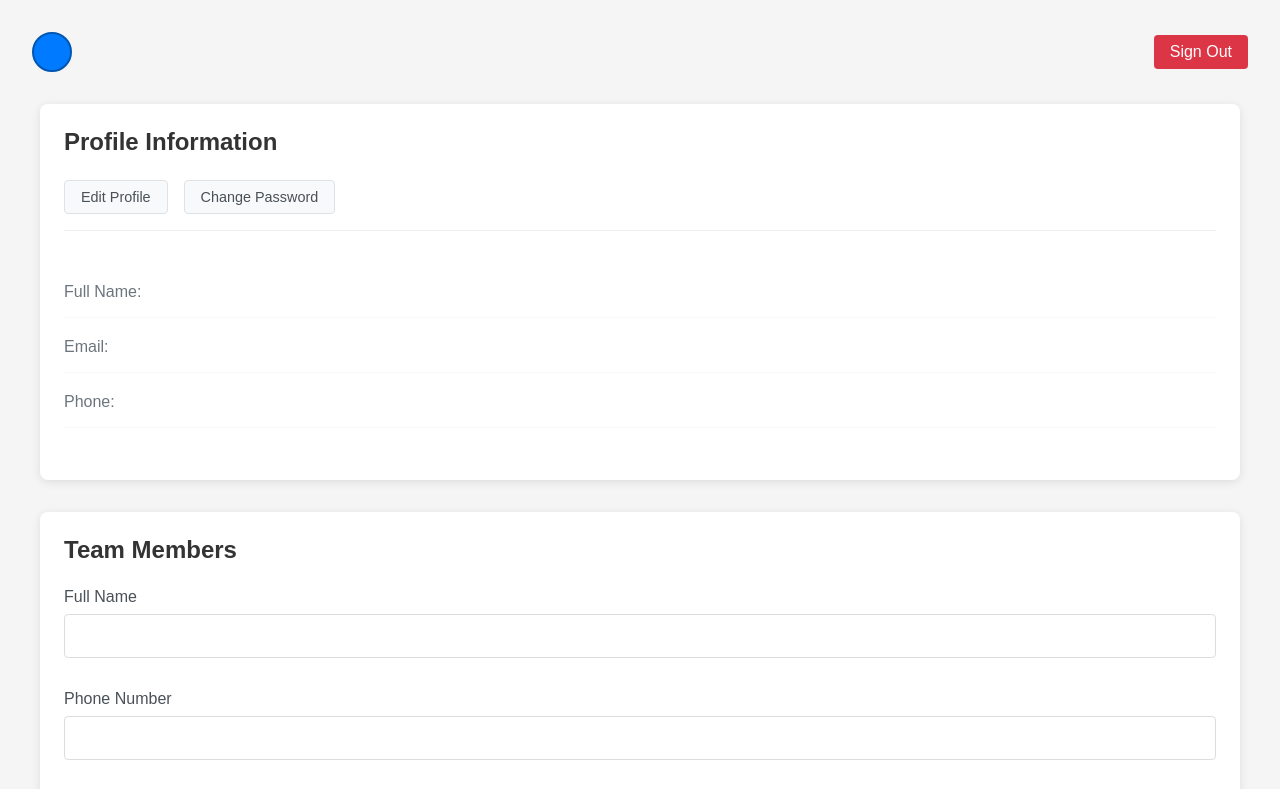
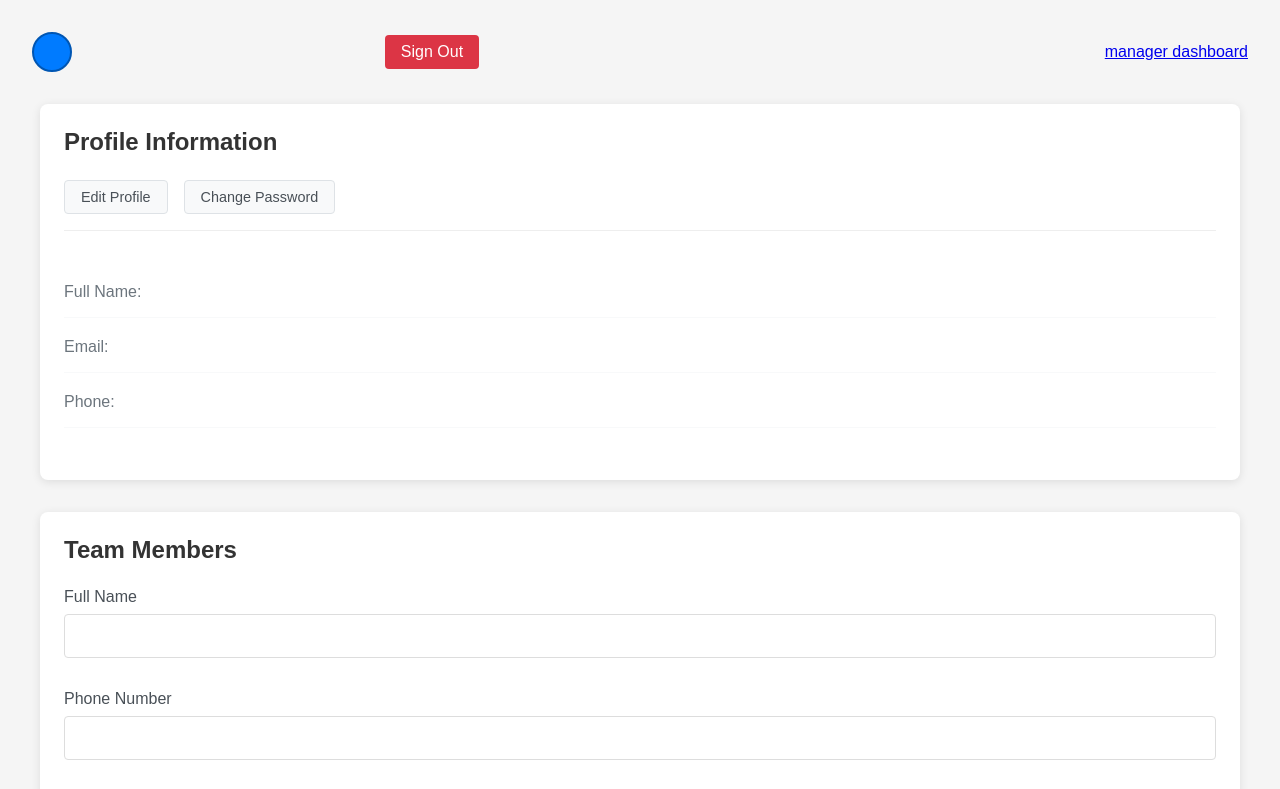
Before and after one commit to Mwahalende/ANBON, a website: page public/profile.html in a window 1280 px wide. Shown: the top 789 px of the page. Drawn offline with Linux system fonts and the light colour scheme; no server answers; sample sign-in values are in the browser's storage.

Commit message:
Update profile.html

```diff
--- a/public/profile.html
+++ b/public/profile.html
@@ -521,7 +521,8 @@
 <body>
     <div class="header">
         <div class="profile-icon" id="profileIcon"></div>
-        <button class="logout-btn" onclick="logout()">Sign Out</button>
+        <button class="logout-btn" onclick="logout()">Sign Out</button><br>
+        <a href="https://anbon-1.onrender.com/admin.html">manager dashboard</a>
     </div>
 
     <div class="container">
```
